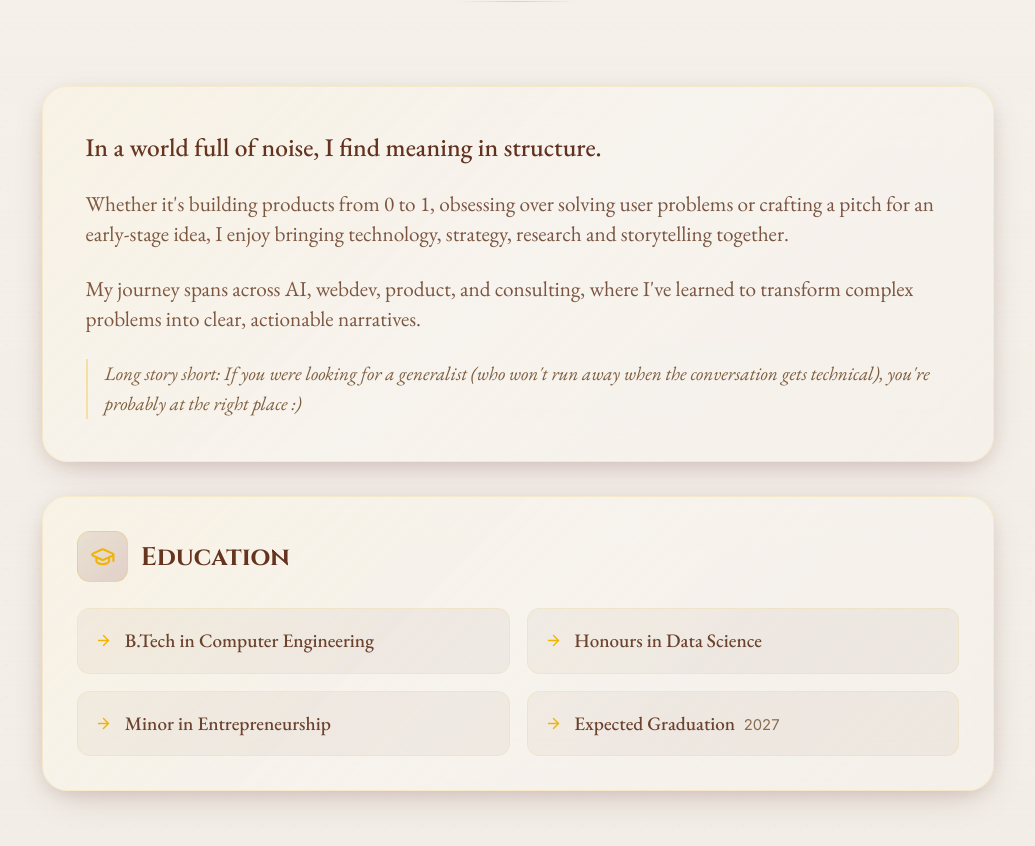
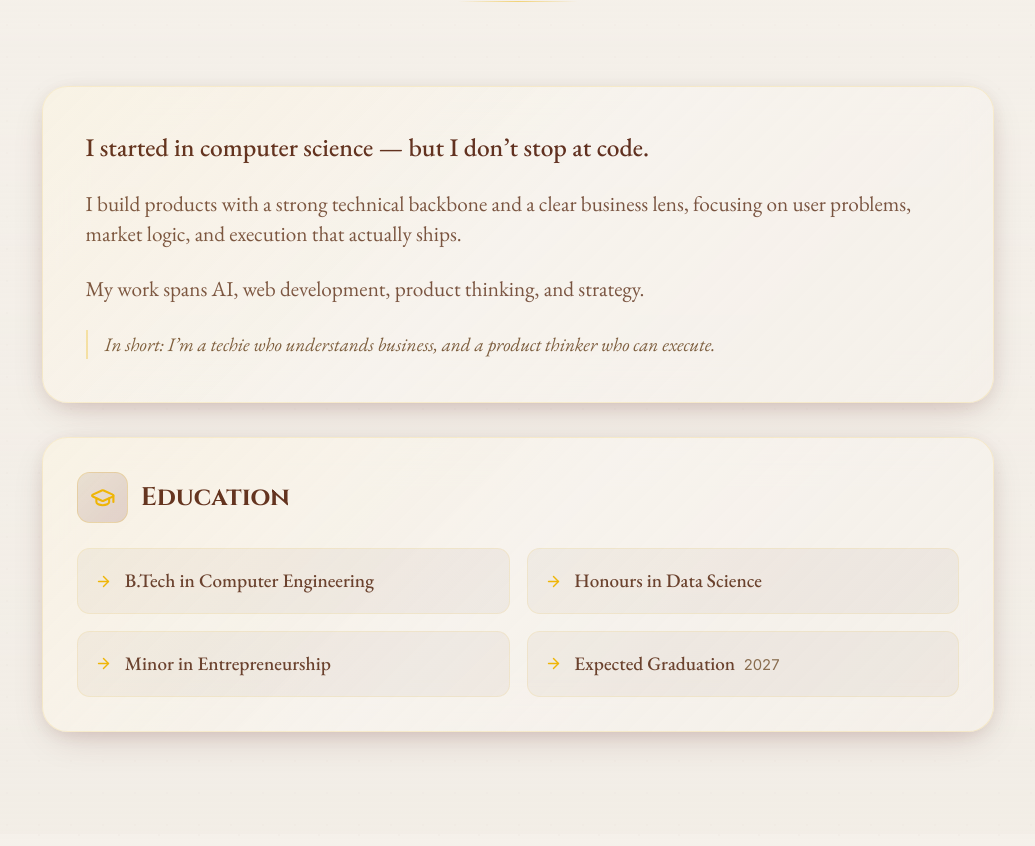
Before and after one commit to shravya0704/shravyas-scrolls-archive, a React (Vite) app: page / in a window 1280 px wide. Shown: the part 1160-2006 px from the top of the page, without its empty margins (122-1157 px from the left). Built offline with nearby package versions, Linux system fonts and the light colour scheme.

Commit message:
intro change

```diff
--- a/src/components/portfolio/AboutSection.tsx
+++ b/src/components/portfolio/AboutSection.tsx
@@ -40,19 +40,19 @@ const AboutSection = () => {
             <div className="glass-card hover-card-sleek p-8 md:p-10">
               <div className="font-garamond text-lg md:text-xl text-leather/90 leading-relaxed space-y-6">
                 <p className="text-xl md:text-2xl text-mahogany font-medium">
-                  In a world full of noise, I find meaning in structure.
+                  I started in computer science — but I don’t stop at code.
                 </p>
 
                 <p>
-                  Whether it's building products from 0 to 1, obsessing over solving user problems or crafting a pitch for an early-stage idea, I enjoy bringing technology, strategy, research and storytelling together.
+                  I build products with a strong technical backbone and a clear business lens, focusing on user problems, market logic, and execution that actually ships.
                 </p>
 
                 <p>
-                  My journey spans across AI, webdev, product, and consulting, where I've learned to transform complex problems into clear, actionable narratives.
+                  My work spans AI, web development, product thinking, and strategy.
                 </p>
 
                 <p className="text-lg text-bronze/90 italic border-l-2 border-gold/30 pl-4">
-                  Long story short: If you were looking for a generalist (who won't run away when the conversation gets technical), you're probably at the right place :)
+                  In short: I’m a techie who understands business, and a product thinker who can execute.
                 </p>
               </div>
             </div>
```
